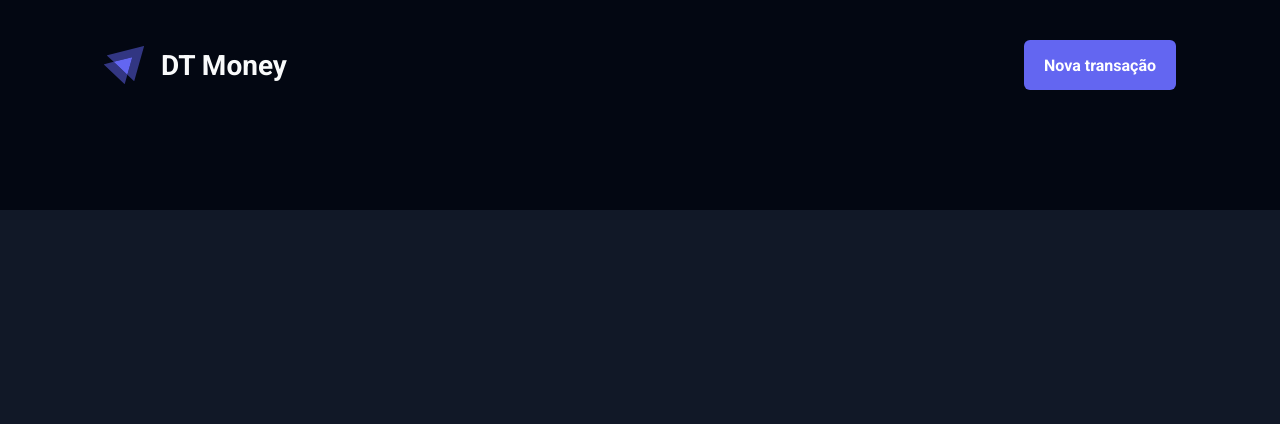
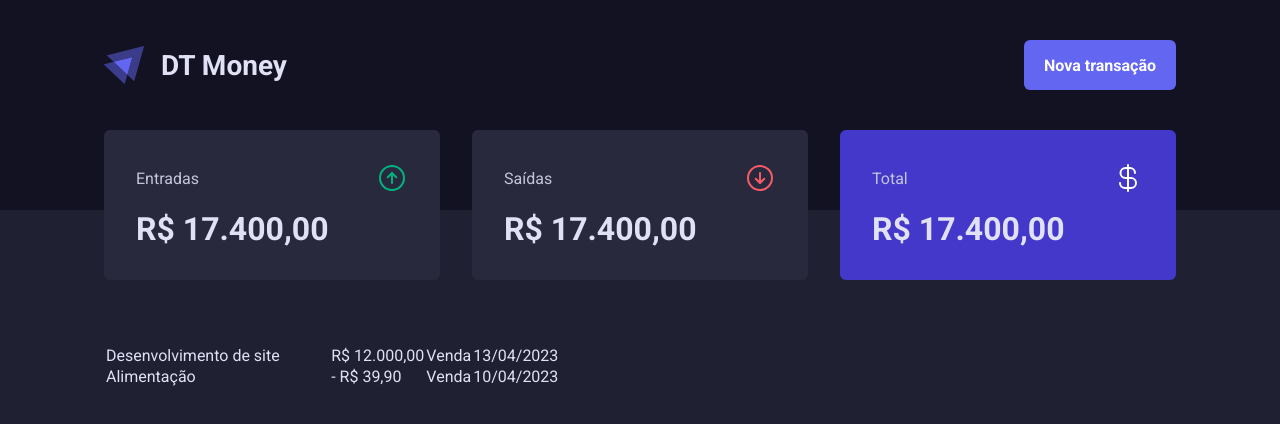
Before and after one commit to Giovani-O/ignite-dt-money, a React (Vite) app: page / in a window 1280 px wide. Shown: the top 424 px of the page. Built offline with nearby package versions, Linux system fonts and the light colour scheme.

Commit message:
feat: Creates summary cards

```diff
--- a/index.html
+++ b/index.html
@@ -1,4 +1,4 @@
-<!DOCTYPE html>
+<!doctype html>
 <html lang="en">
   <head>
     <meta charset="UTF-8" />
@@ -11,6 +11,7 @@
       rel="stylesheet"
     />
 
+    <link rel="shortcut icon" href="/vite.svg" type="image/svg" />
     <title>DT Money</title>
   </head>
   <body>
--- a/package.json
+++ b/package.json
@@ -11,6 +11,7 @@
   },
   "dependencies": {
     "@types/styled-components": "^5.1.34",
+    "phosphor-react": "^1.4.1",
     "react": "^18.2.0",
     "react-dom": "^18.2.0",
     "styled-components": "^6.1.8"
--- a/src/components/header/styles.tsx
+++ b/src/components/header/styles.ts
@@ -1,7 +1,7 @@
 import styled from 'styled-components'
 
 export const HeaderContainer = styled.header`
-  background: ${(props) => props.theme['primary-950']};
+  background: ${(props) => props.theme['primary-900']};
   padding: 2.5rem 0 7.5rem;
 `
 
--- /dev/null
+++ b/src/components/summary/index.tsx
@@ -0,0 +1,36 @@
+import { ArrowCircleDown, ArrowCircleUp, CurrencyDollar } from 'phosphor-react'
+import { SummaryCard, SummaryContainer } from './styles'
+import { defaultTheme } from '../../styles/themes/default'
+
+export function Summary() {
+  return (
+    <SummaryContainer>
+      <SummaryCard>
+        <header>
+          <span>Entradas</span>
+          <ArrowCircleUp size={32} color={defaultTheme['green-300']} />
+        </header>
+
+        <strong>R$ 17.400,00</strong>
+      </SummaryCard>
+
+      <SummaryCard>
+        <header>
+          <span>Saídas</span>
+          <ArrowCircleDown size={32} color={defaultTheme['red-300']} />
+        </header>
+
+        <strong>R$ 17.400,00</strong>
+      </SummaryCard>
+
+      <SummaryCard $variant="indigo">
+        <header>
+          <span>Total</span>
+          <CurrencyDollar size={32} color={defaultTheme.white} />
+        </header>
+
+        <strong>R$ 17.400,00</strong>
+      </SummaryCard>
+    </SummaryContainer>
+  )
+}
--- /dev/null
+++ b/src/components/summary/styles.ts
@@ -0,0 +1,43 @@
+import styled, { css } from 'styled-components'
+
+export const SummaryContainer = styled.section`
+  width: 100%;
+  max-width: 1120px;
+  margin: 0 auto;
+  padding: 0 1.5rem;
+
+  display: grid;
+  grid-template-columns: repeat(3, 1fr);
+  gap: 2rem;
+
+  margin-top: -5rem;
+`
+
+interface SummaryCardProps {
+  $variant?: 'indigo'
+}
+
+export const SummaryCard = styled.div<SummaryCardProps>`
+  background-color: ${(props) => props.theme['primary-700']};
+  border-radius: 6px;
+  padding: 2rem;
+
+  header {
+    display: flex;
+    align-items: center;
+    justify-content: space-between;
+    color: ${(props) => props.theme['primary-300']};
+  }
+
+  strong {
+    display: block;
+    margin-top: 1rem;
+    font-size: 2rem;
+  }
+
+  ${(props) =>
+    props.$variant === 'indigo' &&
+    css`
+      background: ${props.theme['secondary-700']};
+    `}
+`
--- a/src/pages/transactions/index.tsx
+++ b/src/pages/transactions/index.tsx
@@ -1,9 +1,31 @@
 import { Header } from '../../components/header'
+import { Summary } from '../../components/summary'
+import { TransactionsContainer } from './styles'
 
 export function Transactions() {
   return (
     <main>
       <Header />
+      <Summary />
+
+      <TransactionsContainer>
+        <table>
+          <tbody>
+            <tr>
+              <td width="50%">Desenvolvimento de site</td>
+              <td>R$ 12.000,00</td>
+              <td>Venda</td>
+              <td>13/04/2023</td>
+            </tr>
+            <tr>
+              <td width="50%">Alimentação</td>
+              <td>- R$ 39,90</td>
+              <td>Venda</td>
+              <td>10/04/2023</td>
+            </tr>
+          </tbody>
+        </table>
+      </TransactionsContainer>
     </main>
   )
 }
--- a/src/pages/transactions/styles.ts
+++ b/src/pages/transactions/styles.ts
@@ -0,0 +1,8 @@
+import styled from 'styled-components'
+
+export const TransactionsContainer = styled.section`
+  width: 100%;
+  max-width: 1120px;
+  margin: 4rem auto 0;
+  padding: 0 1.5rem;
+`
--- a/src/styles/global.ts
+++ b/src/styles/global.ts
@@ -13,7 +13,7 @@ export const GlobalStyle = createGlobalStyle`
   }
 
   body {
-    background-color: ${(props) => props.theme['primary-900']};
+    background-color: ${(props) => props.theme['primary-800']};
     color: ${(props) => props.theme['primary-100']};
     -webkit-font-smoothing: antialiased;
   }
--- a/src/styles/themes/default.ts
+++ b/src/styles/themes/default.ts
@@ -1,24 +1,14 @@
 export const defaultTheme = {
   white: '#fff',
 
-  // 'primary-100': '#E1E1E6',
-  // 'primary-300': '#C4C4CC',
-  // 'primary-400': '#8D8D99',
-  // 'primary-500': '#7C7C8A',
-  // 'primary-600': '#323238',
-  // 'primary-700': '#29292E',
-  // 'primary-800': '#202024',
-  // 'primary-900': '#121214',
-
-  'primary-100': '#f9fafb',
-  'primary-300': '#d1d5db',
-  'primary-400': '#9ca3af',
-  'primary-500': '#6b7280',
-  'primary-600': '#4b5563',
-  'primary-700': '#374151',
-  'primary-800': '#1f2937',
-  'primary-900': '#111827',
-  'primary-950': '#030712',
+  'primary-100': '#E1E1F5',
+  'primary-300': '#C4C4DB',
+  'primary-400': '#8D8DA8',
+  'primary-500': '#7C7C99',
+  'primary-600': '#323247',
+  'primary-700': '#29293D',
+  'primary-800': '#202033',
+  'primary-900': '#121223',
 
   'secondary-300': '#a5b4fc',
   'secondary-500': '#6366f1',
```
Also changed, not shown: 1 other file (tests, documents, lock files or other folders).
